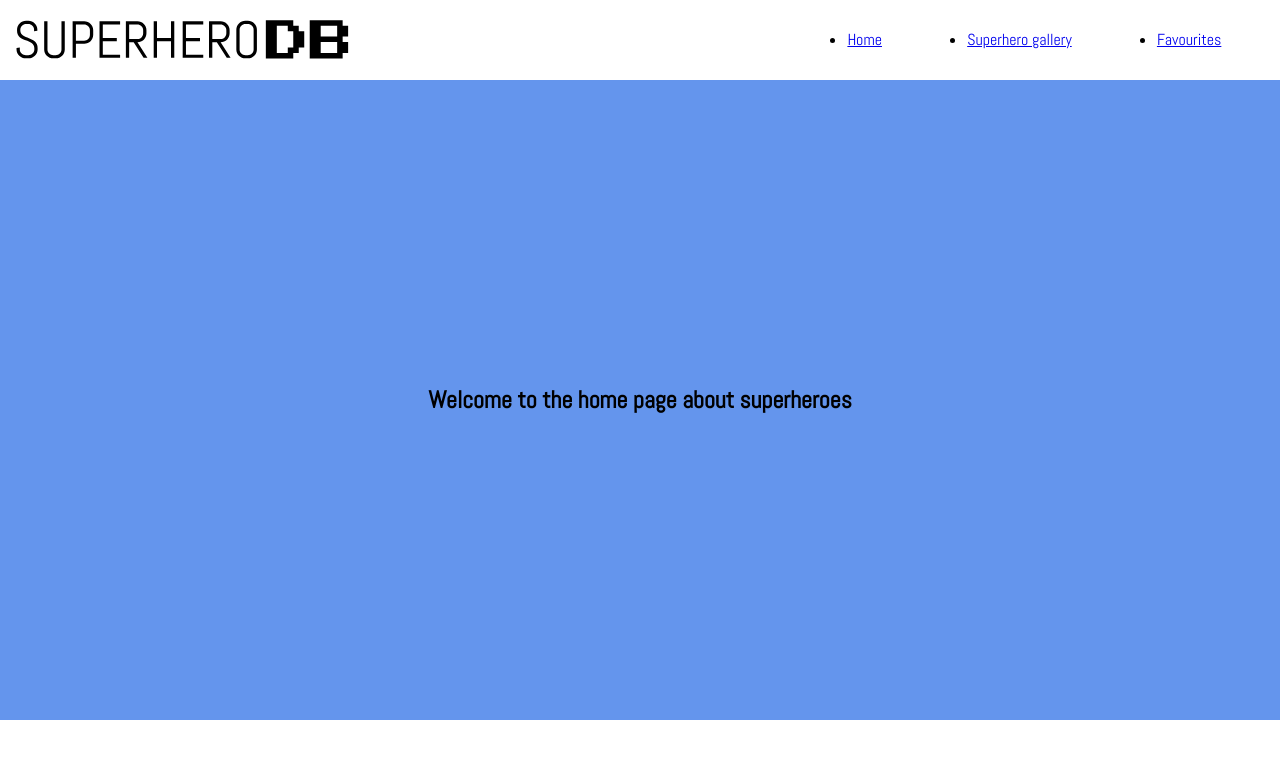
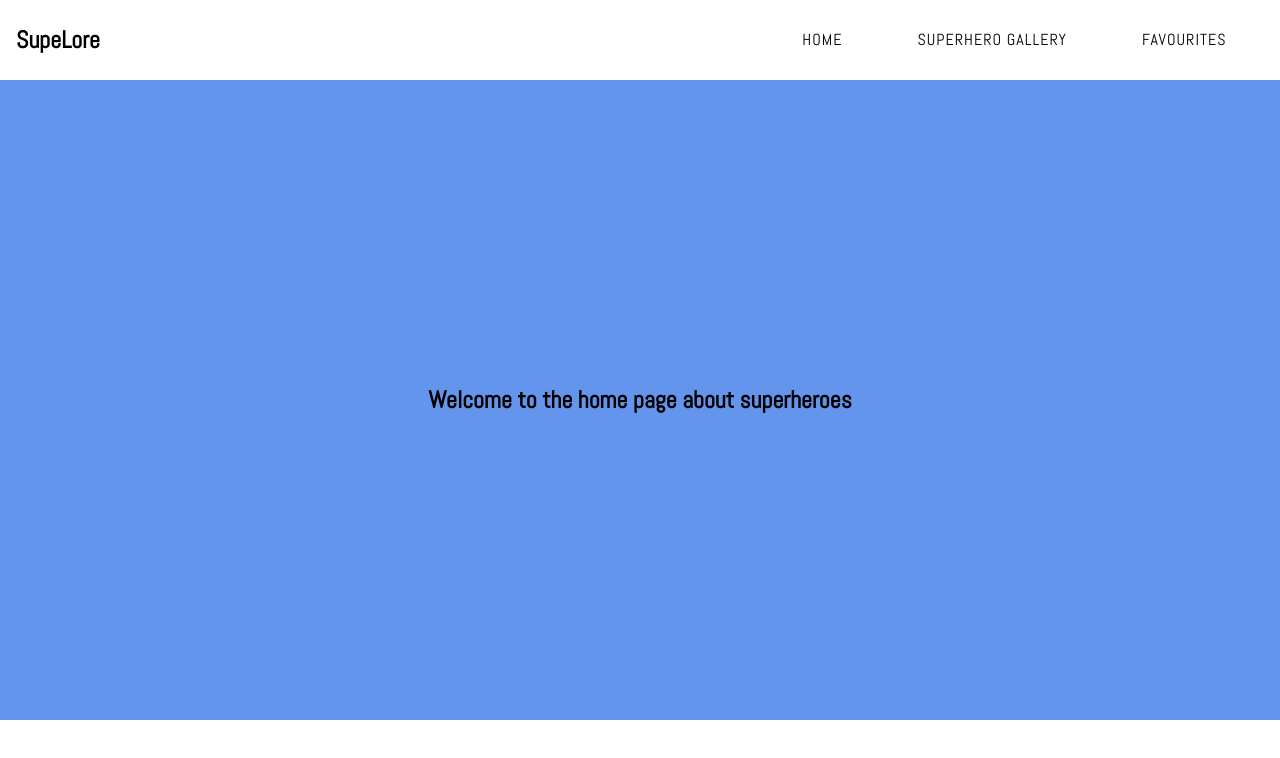
Before and after one commit to WictorNisa/superhero-project, a React (Vite) app: page / in a window 1280 px wide. Shown: the top 758 px of the page. Built offline with nearby package versions, Linux system fonts and the light colour scheme; no server answers.

Commit message:
Added nav css styles

```diff
--- a/src/components/Nav/Nav.module.css
+++ b/src/components/Nav/Nav.module.css
@@ -16,10 +16,40 @@
   height: 100%;
 }
 
-.linkList {
+.navList {
   width: 40%;
   height: 100%;
   display: flex;
   justify-content: space-around;
   align-items: center;
+  list-style: none;
+  padding: 0;
 }
+
+.listItem a {
+  position: relative;
+  text-decoration: none;
+  text-transform: uppercase;
+  color: black;
+  letter-spacing: 1px;
+  padding: 0 10px;
+}
+
+.listItem a::after {
+  content: "";
+  position: absolute;
+  background-color: rgb(54, 54, 54); /* Change this to your desired underline color */
+  height: 3px;
+  width: 0;
+  left: 0;
+  bottom: -10px;
+  transition: width 0.3s ease-in-out;
+}
+
+.listItem a:hover::after {
+  width: 100%;
+}
+
+.listItem a:hover {
+  color: grey; /* Change this to any hover color for the link text */
+}
--- a/src/components/Nav/Nav.tsx
+++ b/src/components/Nav/Nav.tsx
@@ -1,24 +1,24 @@
 import { Link } from "react-router-dom";
 import styles from "./Nav.module.css";
+import { motion } from "framer-motion";
+const Nav = () => {
 
-const Nav = () => {
+
+const navLinks = ["Home", "About", "Contact"];
   return (
     <nav className={styles.nav}>
-      <img
-        className={styles.navLogo}
-        src="./src/assets/img/superherodb_logo.svg"
-        alt="logo"
-      />
-      <ul className={styles.linkList}>
-        <li>
+      {/* Temporary until we find a better logo */}
+      <h1>SupeLore</h1>
+      <ul className={styles.navList}>
+        <li className={styles.listItem}>
           <Link to="/">Home</Link>
         </li>
 
-        <li>
+        <li className={styles.listItem}>
           <Link to="/superheropage">Superhero gallery</Link>
         </li>
 
-        <li>
+        <li className={styles.listItem}>
           <Link to="/favourites">Favourites</Link>
         </li>
       </ul>
```
